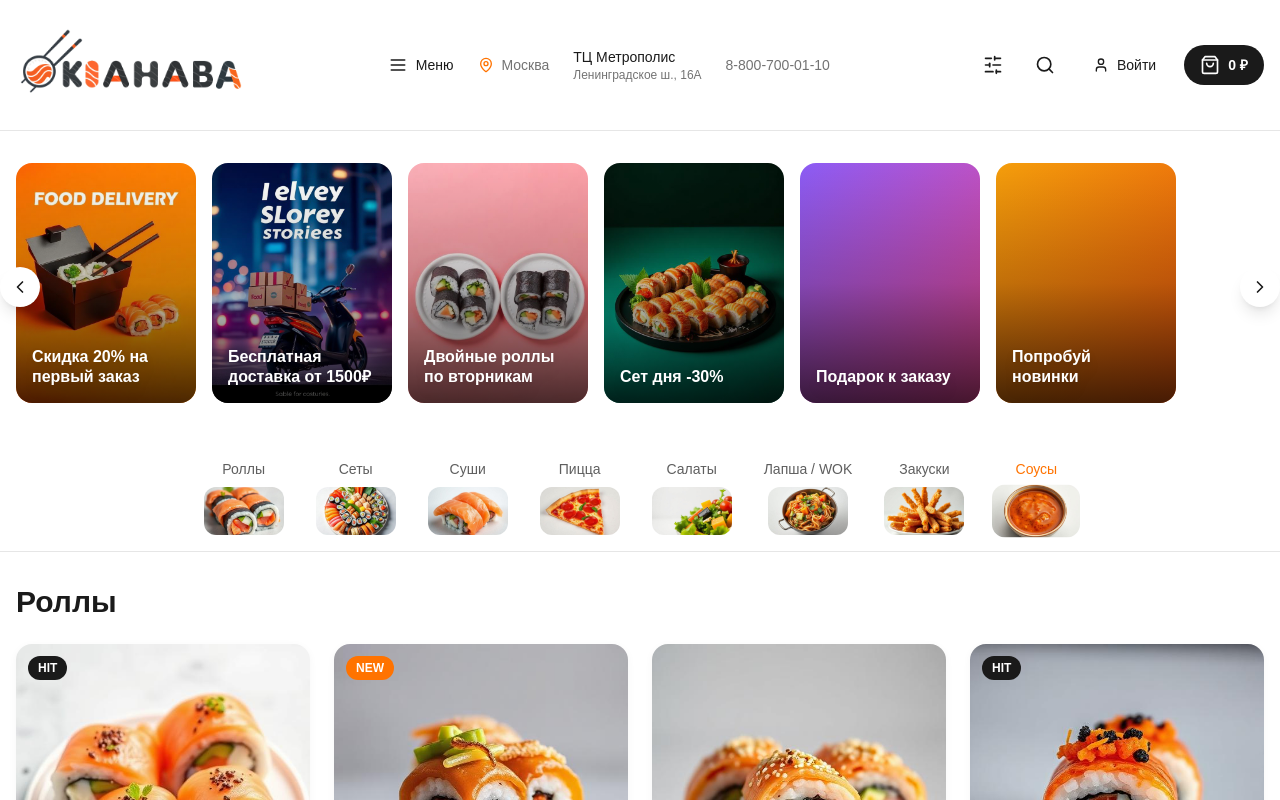
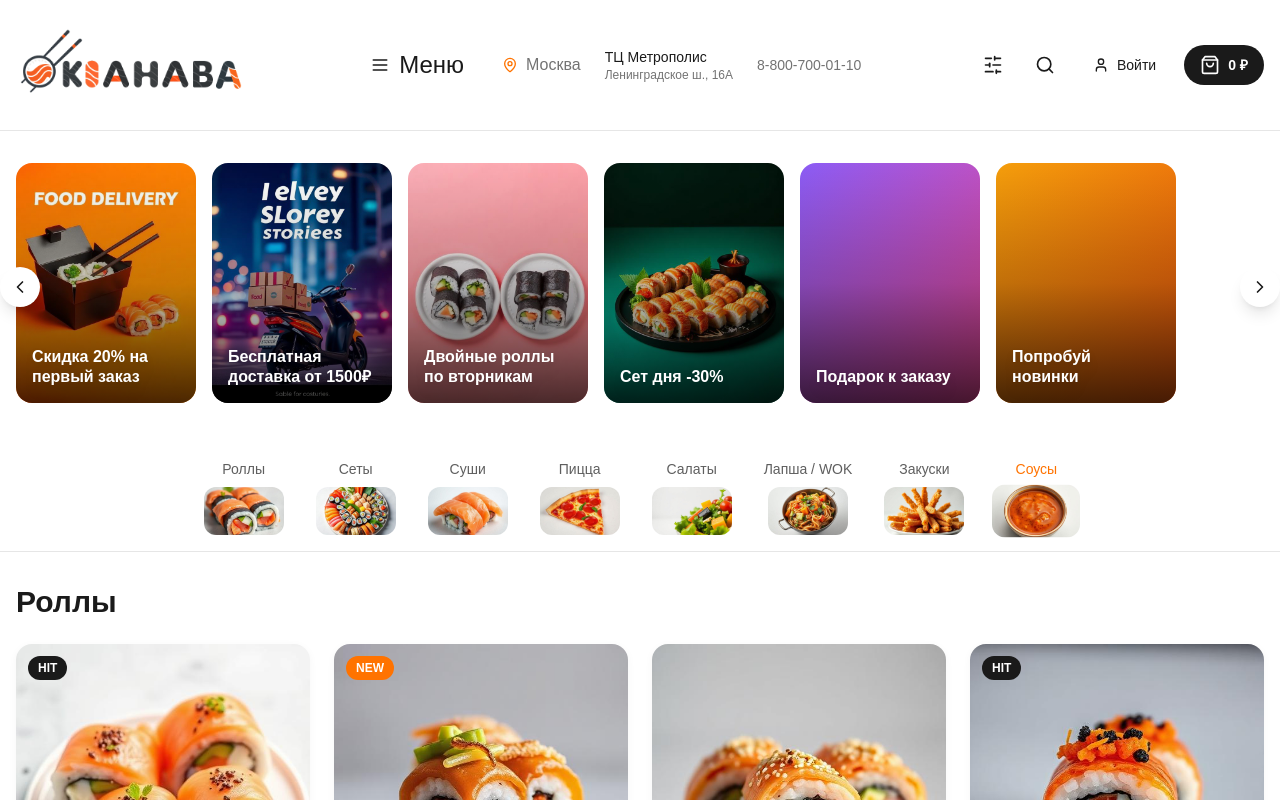
Before and after one commit to easylead01/pop-sup-eats, a React (Vite) app: page / in a window 1280 px wide. Shown: the top 800 px of the page. Built offline with nearby package versions, Linux system fonts and the light colour scheme; the HTML template or start-up script is replaced by a standard one.

Commit message:
Visual edit in Lovable
Edited UI in Lovable

```diff
--- a/src/components/Header.tsx
+++ b/src/components/Header.tsx
@@ -29,14 +29,14 @@ const Header = () => {
 
           {/* Desktop Navigation */}
           <div className="hidden lg:flex items-center gap-6">
-            <button onClick={() => setMenuOpen(true)} className="flex items-center gap-2 text-sm font-medium hover:text-primary transition-colors">
+            <button onClick={() => setMenuOpen(true)} className="font-medium hover:text-primary transition-colors mx-[8px] my-0 px-[6px] py-0 flex-row flex items-center justify-center gap-[9px] text-2xl">
               <Menu className="w-5 h-5" />
               Меню
             </button>
 
             <div className="flex items-center gap-2 text-sm text-muted-foreground">
-              <MapPin className="w-4 h-4 text-primary" />
-              <span>Москва</span>
+              <MapPin className="w-4 h-4 text-primary rounded" />
+              <span className="text-base">Москва</span>
             </div>
 
             <div className="flex flex-col">
```
